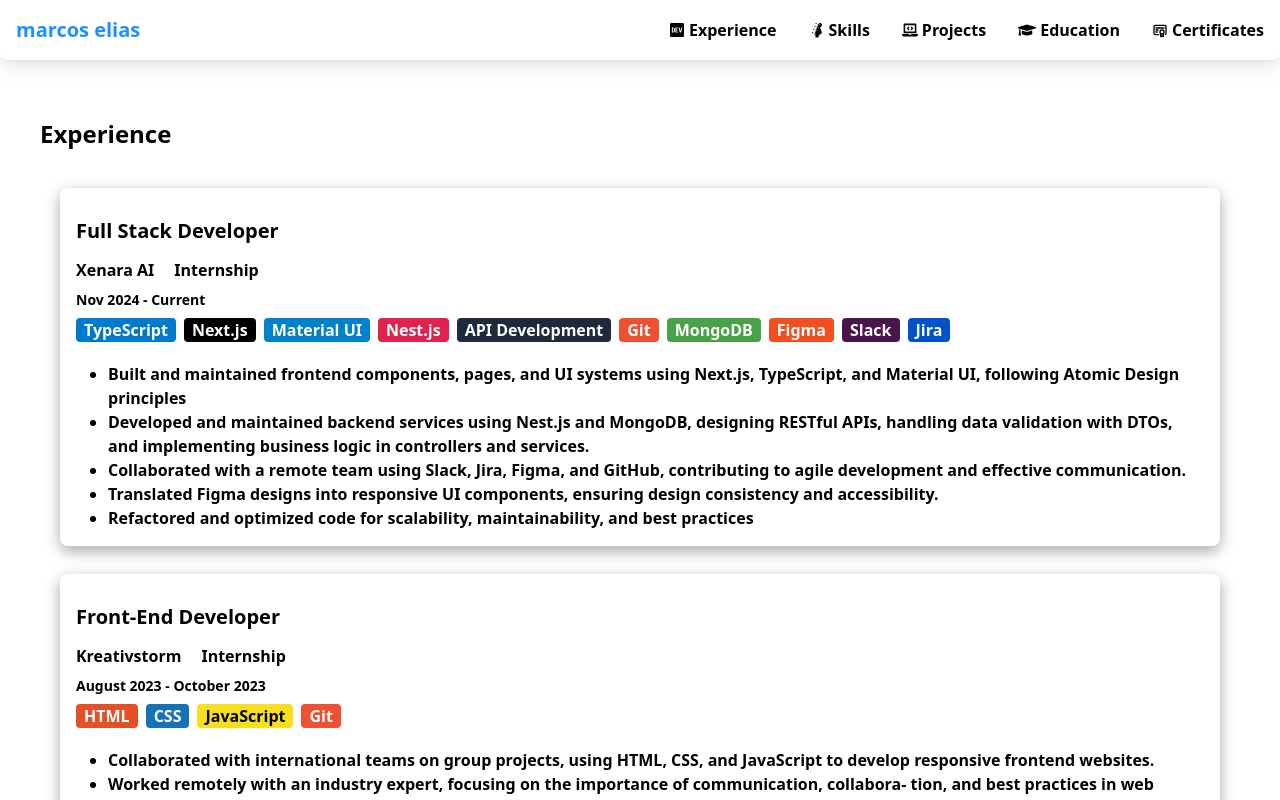
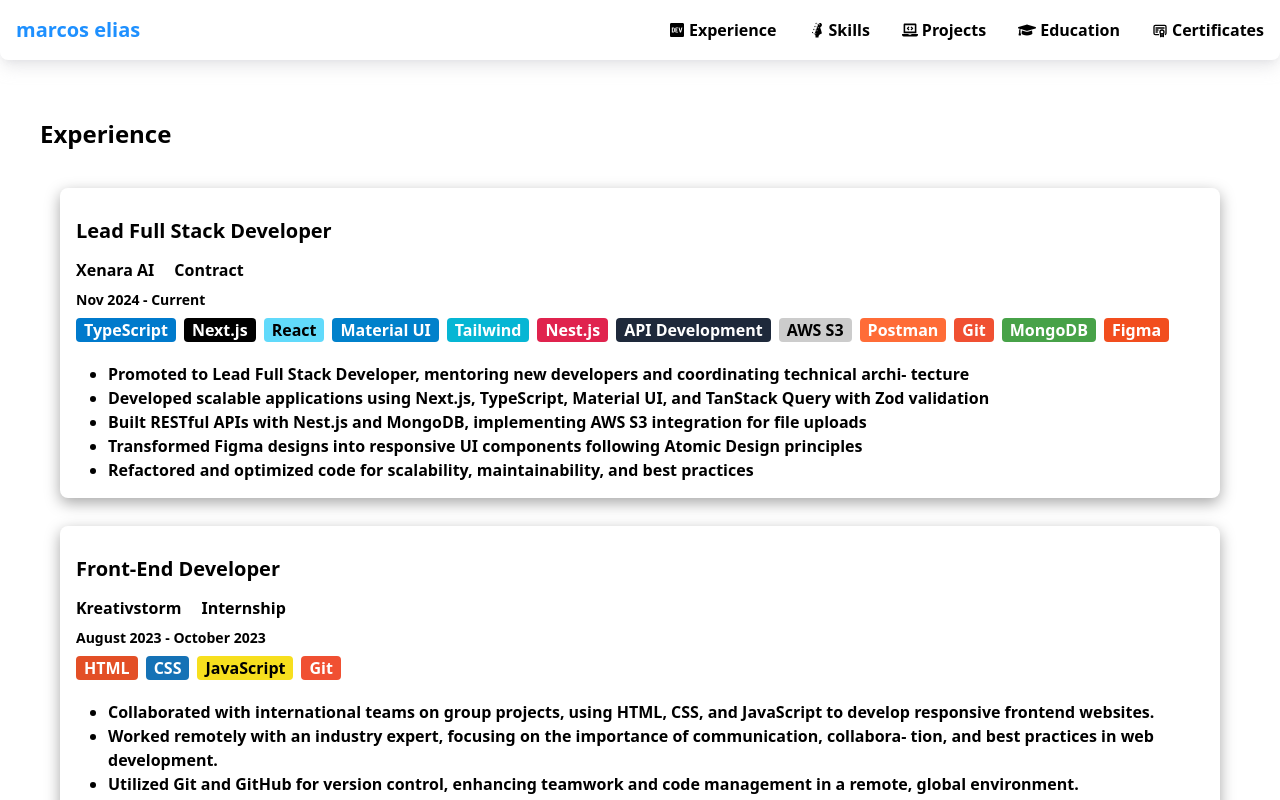
Before and after one commit to mark-elias/MyPortfolio_Next.js, a Next.js app: page /experience in a window 1280 px wide. Shown: the top 800 px of the page. Built offline with nearby package versions, Linux system fonts and the light colour scheme.

Commit message:
update some links and badges

```diff
--- a/app/experience/page.tsx
+++ b/app/experience/page.tsx
@@ -6,43 +6,42 @@ function ExperiencePage() {
       <h1>Experience</h1>
       <div className="exp-container">
         <div className="exp-card">
-          <h2>Full Stack Developer</h2>
+          <h2>Lead Full Stack Developer</h2>
           <span className="mr-5">Xenara AI</span>
-          <span>Internship</span>
+          <span>Contract</span>
           <p className="text-sm">Nov 2024 - Current</p>
           <BadgeList
             badgeList={[
               "TypeScript",
               "Next.js",
+              "React",
               "Material UI",
+              "Tailwind",
               "Nest.js",
               "API Development",
+              "AWS S3",
+              "Postman",
               "Git",
               "MongoDB",
               "Figma",
-              "Slack",
-              "Jira",
             ]}
           />
           <ul className="list-disc ml-8 mt-5">
             <li>
-              Built and maintained frontend components, pages, and UI systems
-              using Next.js, TypeScript, and Material UI, following Atomic
-              Design principles
+              Promoted to Lead Full Stack Developer, mentoring new developers
+              and coordinating technical archi- tecture
             </li>
             <li>
-              Developed and maintained backend services using Nest.js and
-              MongoDB, designing RESTful APIs, handling data validation with
-              DTOs, and implementing business logic in controllers and services.
+              Developed scalable applications using Next.js, TypeScript,
+              Material UI, and TanStack Query with Zod validation
             </li>
             <li>
-              Collaborated with a remote team using Slack, Jira, Figma, and
-              GitHub, contributing to agile development and effective
-              communication.
+              Built RESTful APIs with Nest.js and MongoDB, implementing AWS S3
+              integration for file uploads
             </li>
             <li>
-              Translated Figma designs into responsive UI components, ensuring
-              design consistency and accessibility.
+              Transformed Figma designs into responsive UI components following
+              Atomic Design principles
             </li>
             <li>
               Refactored and optimized code for scalability, maintainability,
--- a/src/components/organisms/Contact.tsx
+++ b/src/components/organisms/Contact.tsx
@@ -20,13 +20,13 @@ function Contact() {
       <div>
         <a href={contactInfo.linkedin} target="_blank" className="cool-link">
           <FaLinkedin></FaLinkedin>
-          {contactInfo.linkedin}
+          {contactInfo.linkedinText}
         </a>
       </div>
       <div>
         <a href={contactInfo.github} target="_blank" className="cool-link">
           <FaGithub></FaGithub>
-          {contactInfo.github}
+          {contactInfo.githubText}
         </a>
       </div>
     </section>
--- a/src/components/organisms/Hero.tsx
+++ b/src/components/organisms/Hero.tsx
@@ -6,7 +6,7 @@ function Hero() {
       <h3 className="italic">{heroText.subtitle}</h3>
       <h1 className="text-[30px] lg:text-[40px]">
         {heroText.title}
-        <span className="italic text-customPrimary">{heroText.name}</span>
+        <span className="italic text-customPrimary"> {heroText.name}</span>
       </h1>
     </section>
   );
```
